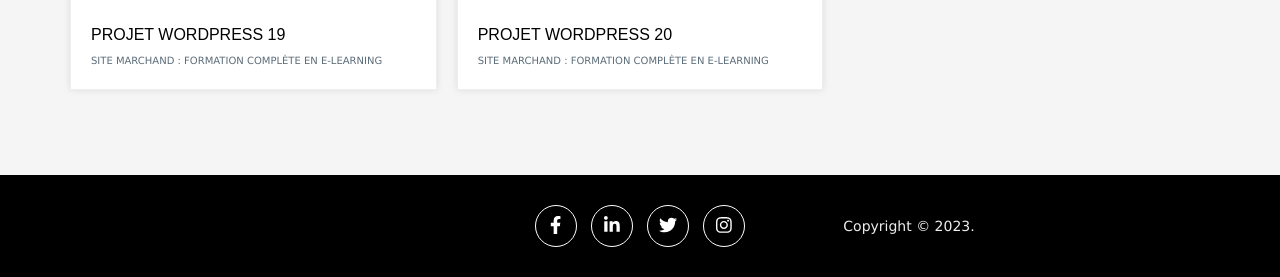
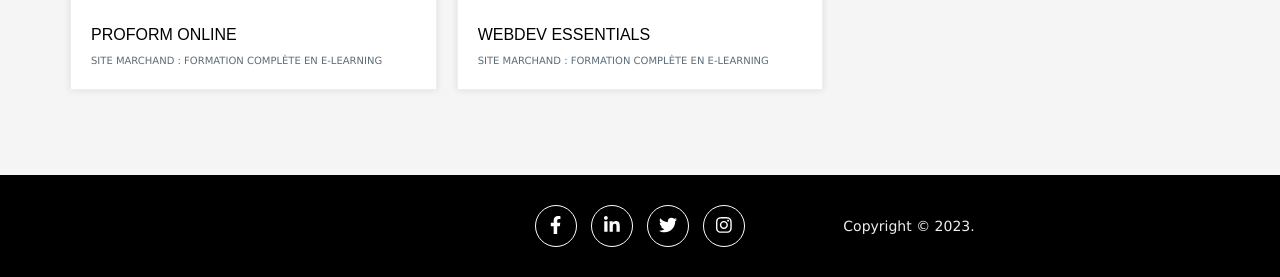
Before and after one commit to Fabyjulien2A/Portofolio, a PHP site: page /portfolio.php in a window 1280 px wide. Shown: the part 3230-3507 px from the top of the page. Run offline with PHP 8.4, Linux system fonts and the light colour scheme.

Commit message:
mise à jour

```diff
--- a/css/style.css
+++ b/css/style.css
@@ -43,6 +43,7 @@ h6 {
   border-radius: 5px; /* Arrondi des coins */
   cursor: pointer; /* Curseur pointeur au survol */
   font-size: 16px; /* Taille de la police */
+  border-radius: 10px;
 }
 
 .download-button a {
--- a/portfolio.php
+++ b/portfolio.php
@@ -308,9 +308,9 @@
         <div class="grid__item">
           <div class="card" data-category="wordpress">
             <img src="images\images-jobMasters\Capture d'écran 2024-08-09 201338.png" loading="lazy" width="365"
-              height="243" alt="Projet WordPress 1" class="card__image">
-            <div class="card__inner">
-              <h3 class="card__title">Projet WordPress 1</h3>
+              height="243" alt="JobMasters" class="card__image">
+            <div class="card__inner">
+              <h3 class="card__title">Job Masters</h3>
               <p class="category">Site vitrine d'une agence de recrutement</p>
             </div>
             <div class="card__overlay">
@@ -368,9 +368,9 @@
         <div class="grid__item">
           <div class="card" data-category="wordpress">
             <img src="images\images-talentspot\Capture d'écran 2024-08-10 185738.png" loading="lazy" width="365"
-              height="243" alt="Projet WordPress 1" class="card__image">
-            <div class="card__inner">
-              <h3 class="card__title">Projet WordPress 2</h3>
+              height="243" alt="TalentSpot" class="card__image">
+            <div class="card__inner">
+              <h3 class="card__title">Talent Spot</h3>
               <p class="category">Site vitrine d'une agence de recrutement</p>
             </div>
             <div class="card__overlay">
@@ -431,9 +431,9 @@
         <div class="grid__item">
           <div class="card" data-category="wordpress">
             <img src="images\images-portageExpert\Capture d'écran 2024-08-10 191035.png" loading="lazy" width="365"
-              height="243" alt="Projet WordPress 1" class="card__image">
-            <div class="card__inner">
-              <h3 class="card__title">Projet WordPress 3</h3>
+              height="243" alt="PortageExpert" class="card__image">
+            <div class="card__inner">
+              <h3 class="card__title">Portage Expert</h3>
               <p class="category">Site vitrine d'une agence de portage salarial</p>
             </div>
             <div class="card__overlay">
@@ -497,9 +497,9 @@
         <div class="grid__item">
           <div class="card" data-category="wordpress">
             <img src="images\images-propartage\Capture d'écran 2024-08-10 192719.png" loading="lazy" width="365"
-              height="243" alt="Projet WordPress 1" class="card__image">
-            <div class="card__inner">
-              <h3 class="card__title">Projet WordPress 4</h3>
+              height="243" alt="ProPortage" class="card__image">
+            <div class="card__inner">
+              <h3 class="card__title">Pro Portage</h3>
               <p class="category">Site vitrine d'une agence de portage salarial</p>
             </div>
             <div class="card__overlay">
@@ -562,9 +562,9 @@
         <div class="grid__item">
           <div class="card" data-category="wordpress">
             <img src="images\images-corsica-rennovation\Capture d'écran 2024-08-10 193759.png" loading="lazy"
-              width="365" height="243" alt="Projet WordPress 1" class="card__image">
-            <div class="card__inner">
-              <h3 class="card__title">Projet WordPress 5</h3>
+              width="365" height="243" alt="Corsica rénovation" class="card__image">
+            <div class="card__inner">
+              <h3 class="card__title">Corsica rénovation</h3>
               <p class="category">Site vitrine d'une entreprise de rénnovation énergertique</p>
             </div>
             <div class="card__overlay">
@@ -633,7 +633,7 @@
             <img src="images\images sud-rennovation\Capture d'écran 2024-08-10 195009.png" loading="lazy" width="365"
               height="243" alt="Projet WordPress 1" class="card__image">
             <div class="card__inner">
-              <h3 class="card__title">Projet WordPress 6</h3>
+              <h3 class="card__title">Sud rénovation</h3>
               <p class="category">Site vitrine d'une entreprise de rénnovation énergertique</p>
             </div>
             <div class="card__overlay">
@@ -699,7 +699,7 @@
             <img src="images\images-immoplus\Capture d'écran 2024-08-10 205731.png" loading="lazy" width="365"
               height="243" alt="Projet WordPress 8" class="card__image">
             <div class="card__inner">
-              <h3 class="card__title">Projet WordPress 7</h3>
+              <h3 class="card__title">Immo Plus</h3>
               <p class="category">Site vitrine marchand de biens immobilier</p>
             </div>
             <div class="card__overlay">
@@ -768,7 +768,7 @@
             <img src="images\photos-avenue-immobilier\Capture d'écran 2024-08-10 201342.png" loading="lazy" width="365"
               height="243" alt="Projet WordPress 8" class="card__image">
             <div class="card__inner">
-              <h3 class="card__title">Projet WordPress 8</h3>
+              <h3 class="card__title">Avenue Immobilier</h3>
               <p class="category">Site vitrine marchand de biens immobilier</p>
             </div>
             <div class="card__overlay">
@@ -835,9 +835,9 @@
         <div class="grid__item">
           <div class="card" data-category="wordpress">
             <img src="images\images-horizonimmobilier\Capture d'écran 2024-08-10 213623.png" loading="lazy" width="365"
-              height="243" alt="Projet WordPress 9" class="card__image">
-            <div class="card__inner">
-              <h3 class="card__title">Projet WordPress 9</h3>
+              height="243" alt="HorizonImmobilier" class="card__image">
+            <div class="card__inner">
+              <h3 class="card__title">Horizon Immobilier</h3>
               <p class="category">Site vitrine d'une promotion immobiliere</p>
             </div>
             <div class="card__overlay">
@@ -906,7 +906,7 @@
             <img src="images\Immobilier -prestige\Capture d'écran 2024-08-10 213946.png" loading="lazy" width="365"
               height="243" alt="Projet WordPress 9" class="card__image">
             <div class="card__inner">
-              <h3 class="card__title">Projet WordPress 10</h3>
+              <h3 class="card__title">Horizon Immobilier</h3>
               <p class="category">Site vitrine d'une promotion immobiliere</p>
             </div>
             <div class="card__overlay">
@@ -975,7 +975,7 @@
             <img src="images\images-modeElegante\Capture d'écran 2024-08-11 134647.png" loading="lazy" width="365"
               height="243" alt="Projet WordPress 9" class="card__image">
             <div class="card__inner">
-              <h3 class="card__title">Projet WordPress 11</h3>
+              <h3 class="card__title">Mode Elégante</h3>
               <p class="category">Site Marchand : Boutique de vêtements</p>
             </div>
             <div class="card__overlay">
@@ -1036,9 +1036,9 @@
         <div class="grid__item">
           <div class="card" data-category="wordpress">
             <img src="images\images-modeEstivale\Capture d'écran 2024-08-11 135728.png" loading="lazy" width="365"
-              height="243" alt="Projet WordPress 9" class="card__image">
-            <div class="card__inner">
-              <h3 class="card__title">Projet WordPress 12</h3>
+              height="243" alt="ModeEstivale" class="card__image">
+            <div class="card__inner">
+              <h3 class="card__title">Mode Estivale</h3>
               <p class="category">Site Marchand : Boutique de vêtements</p>
             </div>
             <div class="card__overlay">
@@ -1096,9 +1096,9 @@
         <div class="grid__item">
           <div class="card" data-category="wordpress">
             <img src="images\image-emeraude\Capture d'écran 2024-08-11 204044.png" loading="lazy" width="365"
-              height="243" alt="Projet WordPress 13" class="card__image">
-            <div class="card__inner">
-              <h3 class="card__title">Projet WordPress 13</h3>
+              height="243" alt="Elegance Emeraude" class="card__image">
+            <div class="card__inner">
+              <h3 class="card__title">Elegance Emeraude</h3>
               <p class="category">Site Marchand : Hotel </p>
             </div>
             <div class="card__overlay">
@@ -1159,7 +1159,7 @@
             <img src="images\images-luxe-et-confort\Capture d'écran 2024-08-11 204549.png" loading="lazy" width="365"
               height="243" alt="Projet WordPress 14" class="card__image">
             <div class="card__inner">
-              <h3 class="card__title">Projet WordPress 14</h3>
+              <h3 class="card__title">Luxe et Confort</h3>
               <p class="category">Site Marchand : Hotel </p>
             </div>
             <div class="card__overlay">
@@ -1217,9 +1217,9 @@
         <div class="grid__item">
           <div class="card" data-category="wordpress">
             <img src="images\images-restaurant-artiste\Capture d'écran 2024-08-11 210035.png" loading="lazy" width="365"
-              height="243" alt="Projet WordPress 15" class="card__image">
-            <div class="card__inner">
-              <h3 class="card__title">Projet WordPress 15</h3>
+              height="243" alt="La table des artistes" class="card__image">
+            <div class="card__inner">
+              <h3 class="card__title">La table des artistes</h3>
               <p class="category">Site Marchand : Restaurant</p>
             </div>
             <div class="card__overlay">
@@ -1277,9 +1277,9 @@
         <div class="grid__item">
           <div class="card" data-category="wordpress">
             <img src="images\images-restaurant-epicurienne\Capture d'écran 2024-08-11 210759.png" loading="lazy"
-              width="365" height="243" alt="Projet WordPress 16" class="card__image">
-            <div class="card__inner">
-              <h3 class="card__title">Projet WordPress 16</h3>
+              width="365" height="243" alt="La Table Epicurienne" class="card__image">
+            <div class="card__inner">
+              <h3 class="card__title">La Table Epicurienne</h3>
               <p class="category">Site Marchand : Restaurant</p>
             </div>
             <div class="card__overlay">
@@ -1339,9 +1339,9 @@
         <div class="grid__item">
           <div class="card" data-category="wordpress">
             <img src="images\images-pro-immobilier\Capture d'écran 2024-08-11 211745.png" loading="lazy" width="365"
-              height="243" alt="Projet WordPress 17" class="card__image">
-            <div class="card__inner">
-              <h3 class="card__title">Projet WordPress 17</h3>
+              height="243" alt="Pro Immobilier" class="card__image">
+            <div class="card__inner">
+              <h3 class="card__title">Pro Immobilier</h3>
               <p class="category">Site Marchand : Agence immobilière</p>
             </div>
             <div class="card__overlay">
@@ -1403,9 +1403,9 @@
         <div class="grid__item">
           <div class="card" data-category="wordpress">
             <img src="images\images-habitat-lucratif\Capture d'écran 2024-08-11 212446.png" loading="lazy" width="365"
-              height="243" alt="Projet WordPress 18" class="card__image">
-            <div class="card__inner">
-              <h3 class="card__title">Projet WordPress 18</h3>
+              height="243" alt="Habitat Lucratif" class="card__image">
+            <div class="card__inner">
+              <h3 class="card__title">Habitat Lucratif</h3>
               <p class="category">Site Marchand : Agence immobilière</p>
             </div>
             <div class="card__overlay">
@@ -1465,7 +1465,7 @@
             <img src="images\images-proForm\Capture d'écran 2024-08-11 213043.png" loading="lazy" width="365"
               height="243" alt="Projet WordPress 19" class="card__image">
             <div class="card__inner">
-              <h3 class="card__title">Projet WordPress 19</h3>
+              <h3 class="card__title">ProForm Online</h3>
               <p class="category">Site Marchand : Formation complète en e-Learning</p>
             </div>
             <div class="card__overlay">
@@ -1524,9 +1524,9 @@
         <div class="grid__item">
           <div class="card" data-category="wordpress">
             <img src="images\images-webdev\Capture d'écran 2024-08-11 213652.png" loading="lazy" width="365"
-              height="243" alt="Projet WordPress 20" class="card__image">
-            <div class="card__inner">
-              <h3 class="card__title">Projet WordPress 20</h3>
+              height="243" alt="WebDev Essentials" class="card__image">
+            <div class="card__inner">
+              <h3 class="card__title">WebDev Essentials</h3>
               <p class="category">Site Marchand : Formation complète en e-Learning</p>
             </div>
             <div class="card__overlay">
```
